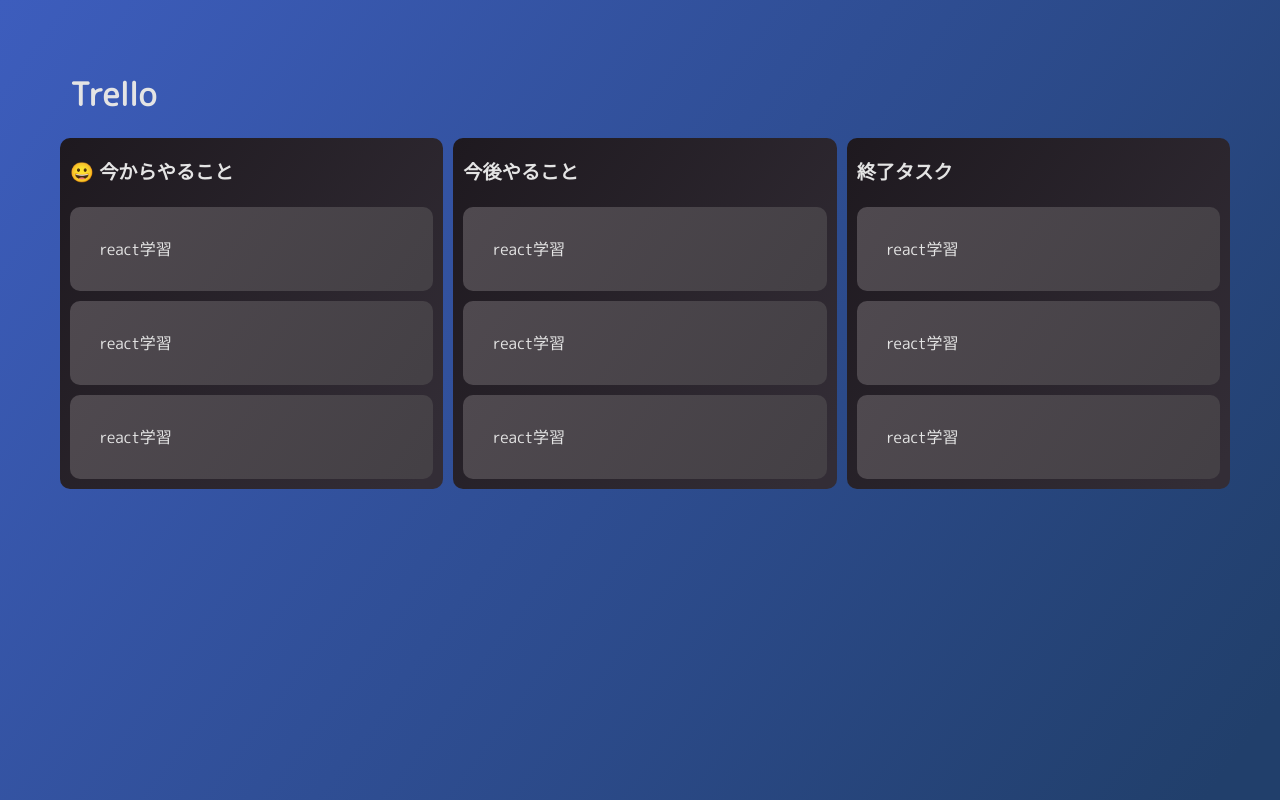
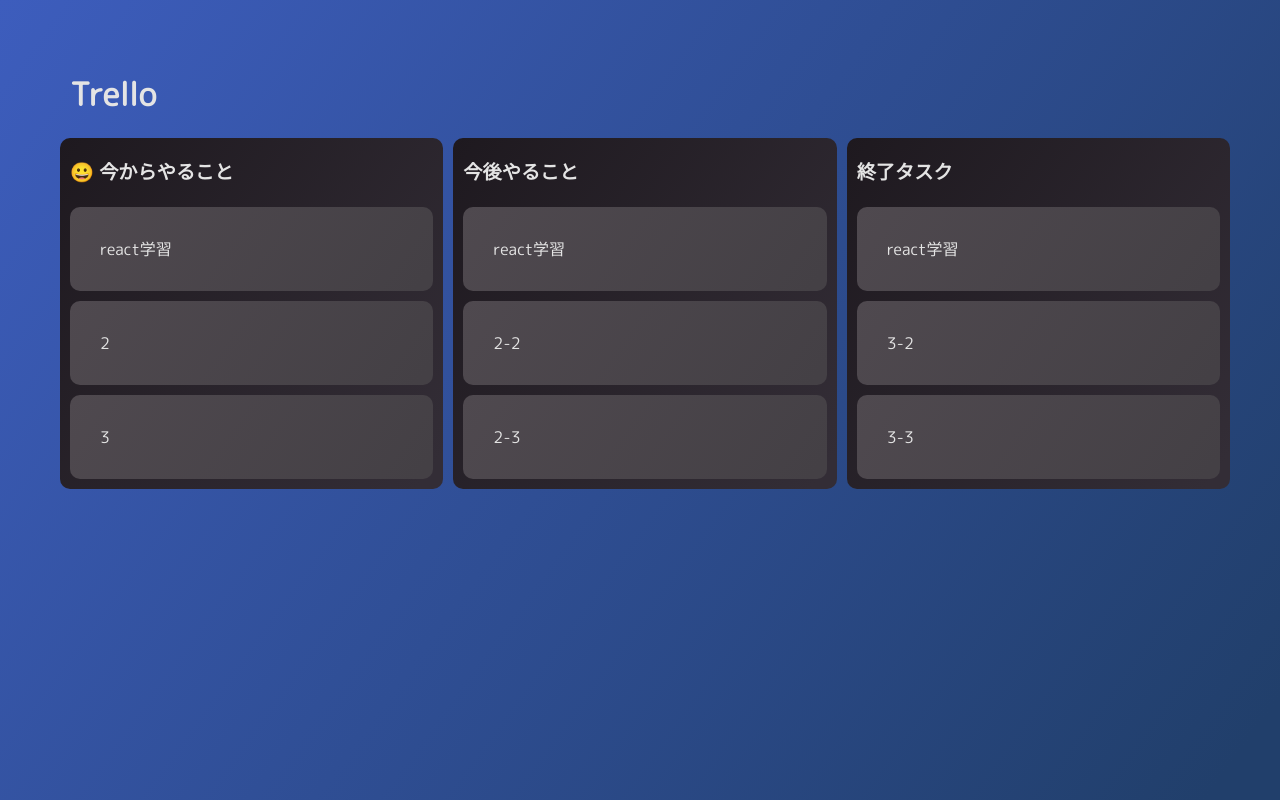
Before and after one commit to haruki0314/trello_clone, a React (Create React App) app: page / in a window 1280 px wide. Built offline with nearby package versions, Linux system fonts and the light colour scheme.

Commit message:
データ修正・タスク移動処理実装途中

```diff
--- a/src/components/Main.js
+++ b/src/components/Main.js
@@ -6,11 +6,18 @@
 const Main = () => {
   const [data, setData] = useState(dummyData);
 
-  const onDragend = () => {};
+  const onDragEnd = (result) => {
+    //source と　destinationが始まりと終わりの情報s
+    console.log(result);
+    const { source, destination } = result;
+    //同じカラムないでのタスク入れ替え
+    const sourceColIndex = data.findIndex((e) => e.id === source.droppableId);
+    console.log(sourceColIndex);
+  };
 
   return (
     //required ondragEnd
-    <DragDropContext onDragEnd={onDragend}>
+    <DragDropContext onDragEnd={onDragEnd}>
       <div className="trello">
         {data.map((section) => (
           <Droppable key={section.id} droppableId={section.id}>
--- a/src/dummyData.js
+++ b/src/dummyData.js
@@ -11,11 +11,11 @@
       },
       {
         id: uuidv4(),
-        title: "react学習",
+        title: "2",
       },
       {
         id: uuidv4(),
-        title: "react学習",
+        title: "3",
       },
     ],
   },
@@ -29,11 +29,11 @@
       },
       {
         id: uuidv4(),
-        title: "react学習",
+        title: "2-2",
       },
       {
         id: uuidv4(),
-        title: "react学習",
+        title: "2-3",
       },
     ],
   },
@@ -47,11 +47,11 @@
       },
       {
         id: uuidv4(),
-        title: "react学習",
+        title: "3-2",
       },
       {
         id: uuidv4(),
-        title: "react学習",
+        title: "3-3",
       },
     ],
   },
```
